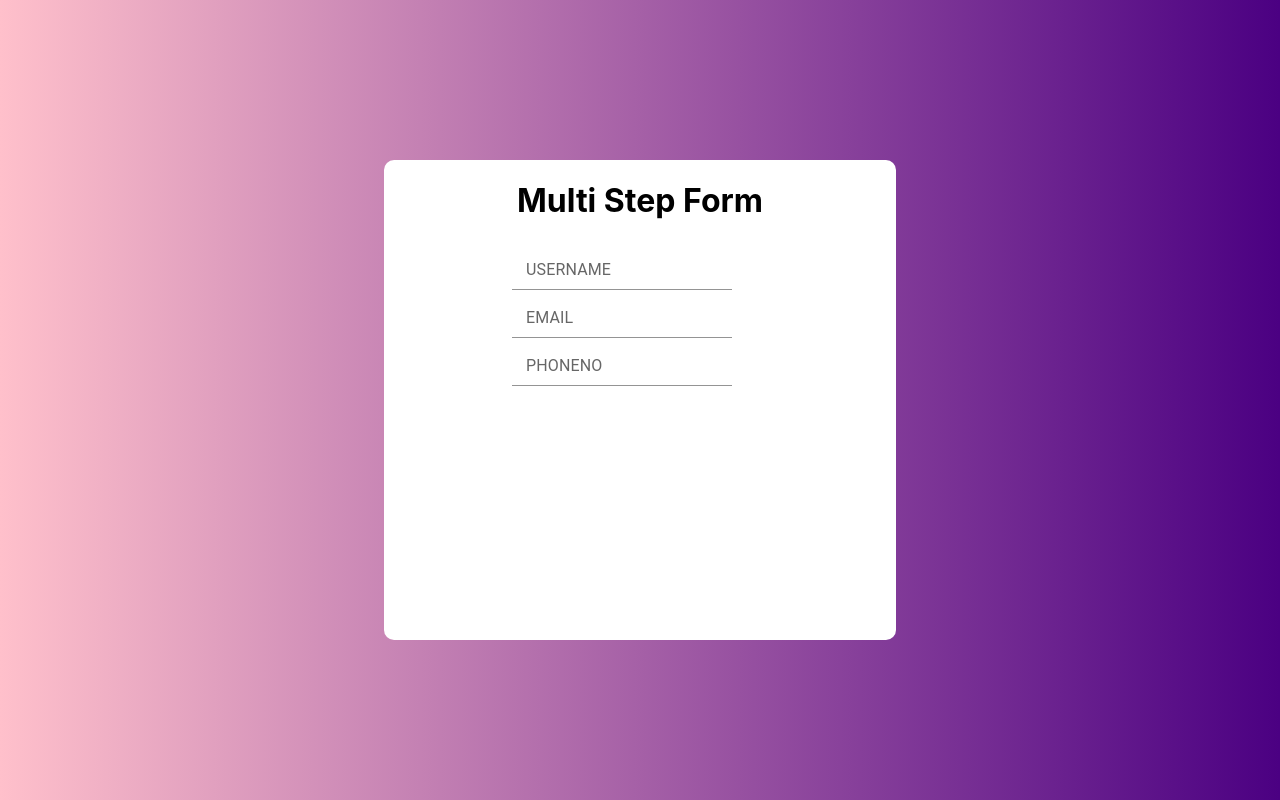
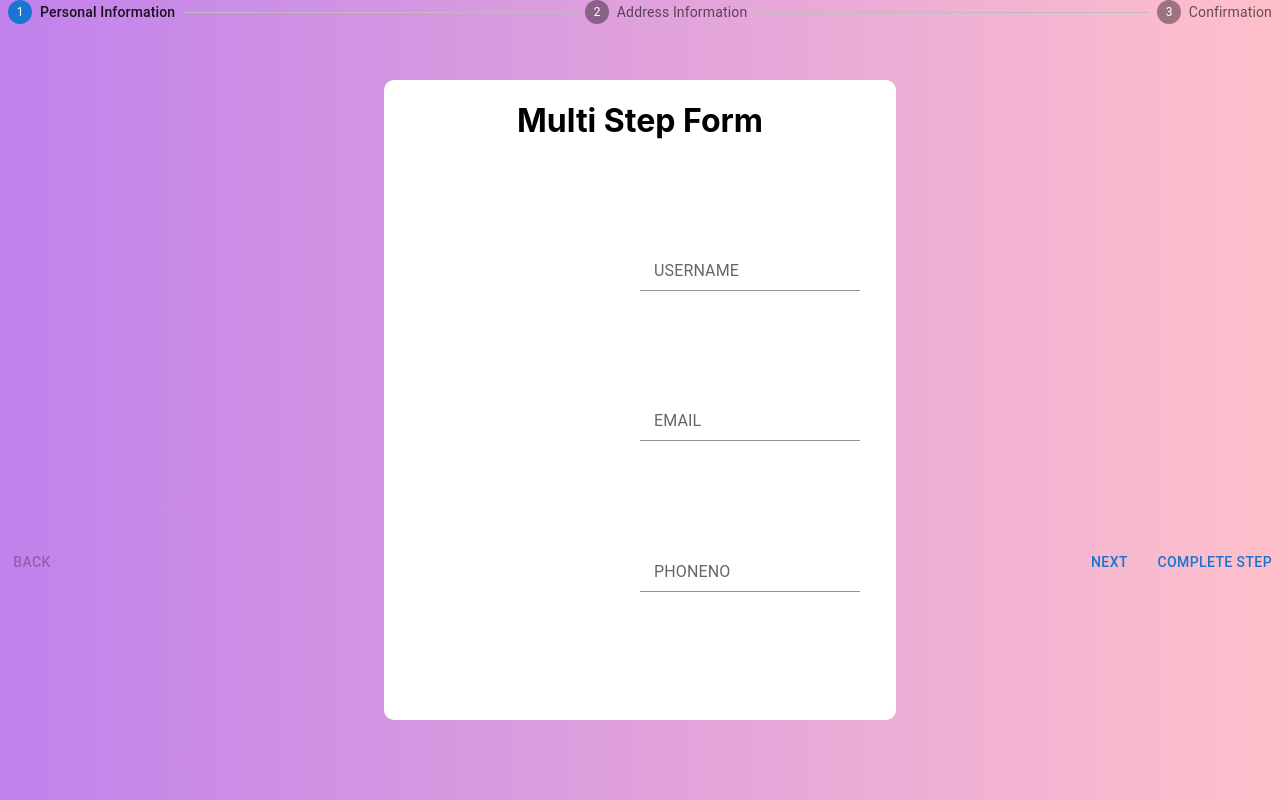
Before and after one commit to RoopaRI/multip_step_form, a React (Create React App) app: page / in a window 1280 px wide. Built offline with nearby package versions, Linux system fonts and the light colour scheme.

Commit message:
Implemented horizontal stepper using MUI

```diff
--- a/src/App.css
+++ b/src/App.css
@@ -1,4 +1,4 @@
 .App{
-  background-image: linear-gradient(to right, pink, indigo);
+  background-image: linear-gradient(to right, rgb(192, 130, 236), pink);
   height: 100vh;
 }
--- a/src/App.js
+++ b/src/App.js
@@ -1,10 +1,10 @@
 import './App.css';
-import FormBody from "./FormBody/FormBody";
+import Main from "./Main/Main";
 
 function App() {
   return (
     <div className="App">
-      <FormBody/>
+      <Main/>
     </div>
   );
 }
--- /dev/null
+++ b/src/Button/Button.jsx
@@ -0,0 +1,7 @@
+import "./Button.css";
+
+export default function Button(){
+    return(
+        <h1>Button</h1>
+    )
+}
--- a/src/FormBody/FormBody.css
+++ b/src/FormBody/FormBody.css
@@ -1,9 +1,9 @@
 .formBody{
-    height:60%;
+    height:80%;
     width:40%;
     background-color: white;
     position:absolute;
-    top:20%;
+    top:10%;
     left:30%;
     border-radius: 10px;
 }
--- /dev/null
+++ b/src/Main/Main.jsx
@@ -0,0 +1,124 @@
+import React, { useState } from "react";
+import "./Main.css";
+import Box from '@mui/material/Box';
+import Stepper from '@mui/material/Stepper';
+import Step from '@mui/material/Step';
+import StepButton from '@mui/material/StepButton';
+import Button from '@mui/material/Button';
+import Typography from '@mui/material/Typography';
+import FormBody from "../FormBody/FormBody";
+
+const steps = [
+    'Personal Information',
+    'Address Information',
+    'Confirmation',
+];
+
+export default function HorizontalNonLinearStepper() {
+    const [activeStep, setActiveStep] = useState(0);
+    const [completed, setCompleted] = useState({});
+
+    const totalSteps = () => {
+        return steps.length;
+    };
+
+    const completedSteps = () => {
+        return Object.keys(completed).length;
+    };
+
+    const isLastStep = () => {
+        return activeStep === totalSteps() - 1;
+    };
+
+    const allStepsCompleted = () => {
+        return completedSteps() === totalSteps();
+    };
+
+    const handleNext = () => {
+        const newActiveStep =
+            isLastStep() && !allStepsCompleted()
+                ? steps.findIndex((step, i) => !(i in completed))
+                : activeStep + 1;
+        setActiveStep(newActiveStep);
+    };
+
+    const handleBack = () => {
+        setActiveStep((prevActiveStep) => prevActiveStep - 1);
+    };
+
+    const handleStep = (step) => () => {
+        setActiveStep(step);
+    };
+
+    const handleComplete = () => {
+        const newCompleted = { ...completed };
+        newCompleted[activeStep] = true;
+        setCompleted(newCompleted);
+        handleNext();
+    };
+
+    const handleReset = () => {
+        setActiveStep(0);
+        setCompleted({});
+    };
+
+    return (
+        <Box sx={{ height: '100vh', display: 'flex', flexDirection: 'column' }}>
+    <Stepper nonLinear activeStep={activeStep}>
+        {steps.map((label, index) => (
+            <Step key={label} completed={completed[index]}>
+                <StepButton color="inherit" onClick={handleStep(index)}>
+                    {label}
+                </StepButton>
+            </Step>
+        ))}
+    </Stepper>
+    <Box sx={{ flexGrow: 1 }}>
+        {allStepsCompleted() ? (
+            <React.Fragment>
+                <Typography sx={{ mt: 2, mb: 1 }}>
+                    All steps completed - you're finished
+                </Typography>
+                <Box sx={{ display: 'flex', flexDirection: 'row', pt: 2 }}>
+                    <Box sx={{ flex: '1 1 auto' }} />
+                    <Button onClick={handleReset}>Reset</Button>
+                </Box>
+            </React.Fragment>
+        ) : (
+            <React.Fragment>
+                <Box sx={{ mt: 2, mb: 1, py: 1 }}>
+                    <FormBody />
+                </Box>
+                <Box sx={{ display: 'flex', flexDirection: 'row', mt: 'auto', pt: 60 }}>
+                    <Button
+                        color="inherit"
+                        disabled={activeStep === 0}
+                        onClick={handleBack}
+                        sx={{ mr: 1 }}
+                    >
+                        Back
+                    </Button>
+                    <Box sx={{ flex: '1 1 auto' }} />
+                    <Button onClick={handleNext} sx={{ mr: 1 }}>
+                        Next
+                    </Button>
+                    {activeStep !== steps.length &&
+                        (completed[activeStep] ? (
+                            <Typography variant="caption" sx={{ display: 'inline-block' }}>
+                                Step {activeStep + 1} already completed
+                            </Typography>
+                        ) : (
+                            <Button onClick={handleComplete}>
+                                {completedSteps() === totalSteps() - 1
+                                    ? 'Finish'
+                                    : 'Complete Step'}
+                            </Button>
+                        ))}
+                </Box>
+            </React.Fragment>
+        )}
+    </Box>
+</Box>
+
+    );
+}
--- a/src/inputComponent/inputComponent.css
+++ b/src/inputComponent/inputComponent.css
@@ -2,9 +2,10 @@
     display: flex;
     align-items: center;
     width:100%;
+    margin: 20%;
 }
 
 .input{
     position: absolute;
-    left:25%;
+    left:30%;
 }
--- a/src/inputComponent/inputComponent.js
+++ b/src/inputComponent/inputComponent.jsx
@@ -24,6 +24,7 @@
             <FormControl className="input">
             <InputLabel htmlFor={type}>{type.toUpperCase()}</InputLabel>
             <Input
+
                 type={type}
                 id={type}
                 value={formData[type]}
```
Also changed, not shown: src/Button/Button.css (added), src/FormBody/FormBody.jsx (renamed from src/FormBody/FormBody.js), src/Main/Main.css (added).
